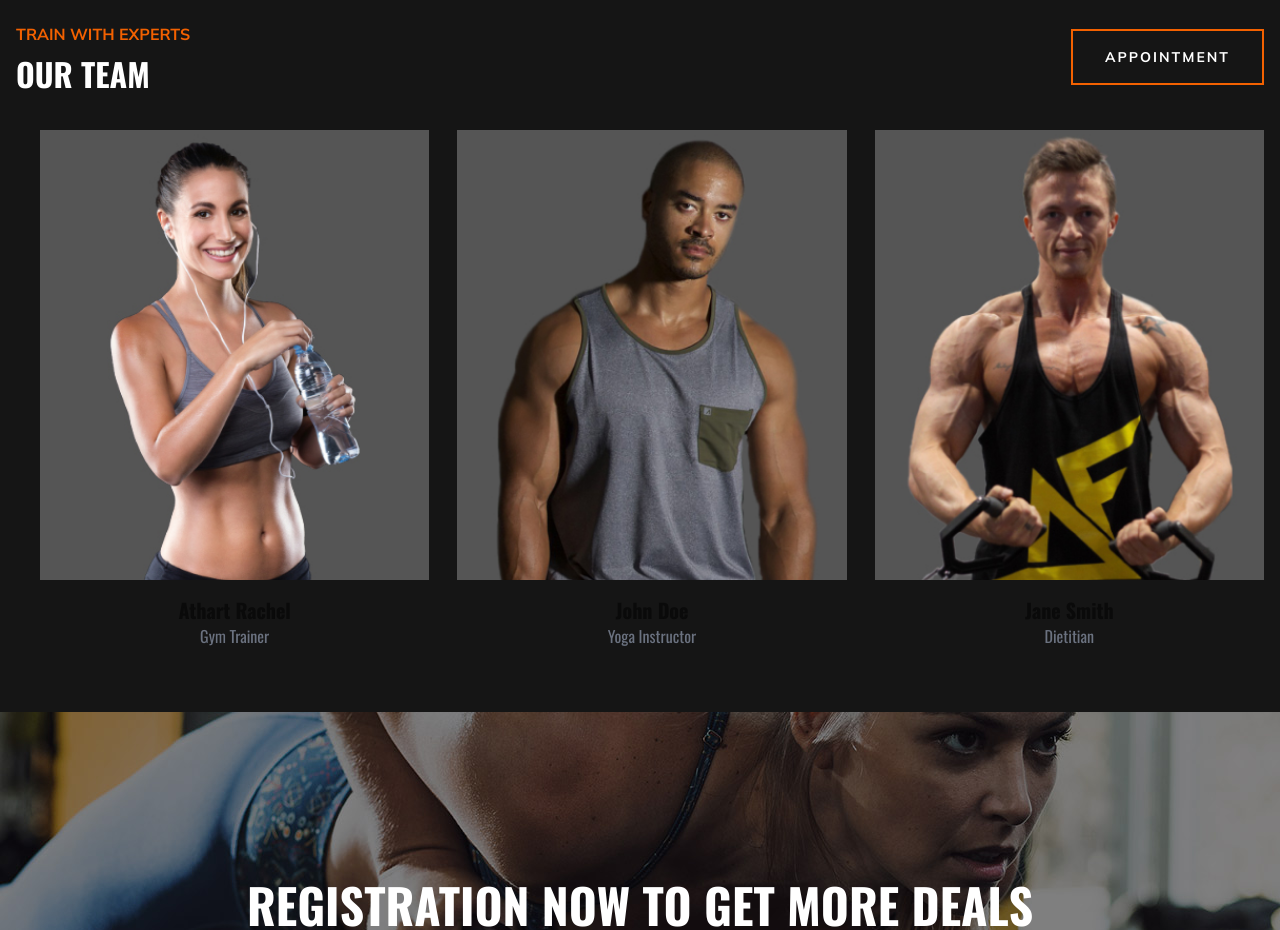
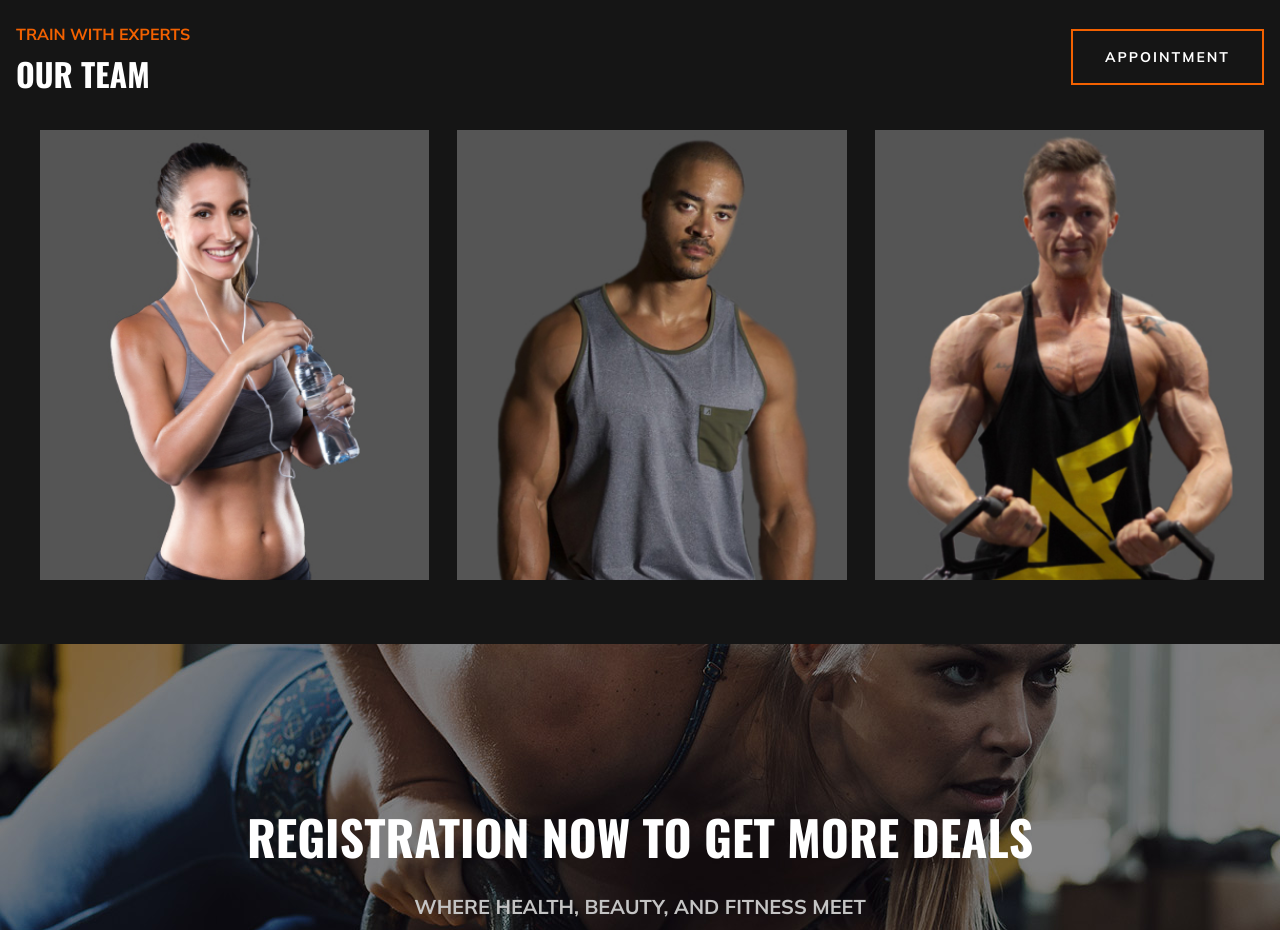
Before and after one commit to felipe-muner/podium-gym, a Next.js app: page /about-us in a window 1280 px wide. Shown: the part 1040-1970 px from the top of the page. Built offline with nearby package versions, Linux system fonts and the light colour scheme.

Commit message:
feat: hover + show info

```diff
--- a/components/OurTeam/OurTeam.tsx
+++ b/components/OurTeam/OurTeam.tsx
@@ -29,7 +29,7 @@ export default function OurTeam() {
   ]
 
   return (
-    <section className="bg-brand-background-2 py-16 w-full">
+    <section className="bg-[#151515] py-16 w-full">
       <div className="container w-full mx-auto px-4 flex flex-col">
         {/* Top row: Title + Button */}
         <div className="flex justify-between items-start mb-8">
@@ -41,19 +41,30 @@ export default function OurTeam() {
         <Carousel opts={{ align: "start", loop: true }} className="w-full">
           <CarouselContent className="-ml-1">
             {team.map((member, index) => (
-              <CarouselItem key={index} className="w-full md:basis-1/2 lg:basis-1/3 pl-7">
-                <div className="relative w-full h-[450px]">
+              <CarouselItem
+                key={index}
+                className="w-full md:basis-1/2 lg:basis-1/3 relative pl-7"
+              >
+                {/* Team Member Image */}
+                <div className="relative w-full h-[450px] overflow-hidden group">
                   <Image
                     src={member.image}
                     alt={`${member.name} - ${member.role}`}
                     layout="fill"
                     objectFit="cover"
+                    className="transition-transform duration-300 group-hover:scale-110"
                   />
+                  <div className="absolute bottom-[-250px] left-0 w-full bg-[#0a0a0a] border-t-4 border-[#464646] skew-y-[-5deg] transition-all duration-300 group-hover:bottom-0">
+                  <div className="text-center p-6 skew-y-[5deg]">
+                    <h4 className="text-white font-semibold text-lg">{member.name}</h4>
+                    <span className="text-gray-400 uppercase text-sm font-bold">
+                      {member.role}
+                    </span>
+                  </div>
                 </div>
-                <div className="mt-4 text-center">
-                  <h3 className="text-xl font-semibold">{member.name}</h3>
-                  <p className="text-gray-500">{member.role}</p>
                 </div>
+
+                {/* Animated Text Box */}
               </CarouselItem>
             ))}
           </CarouselContent>
```
